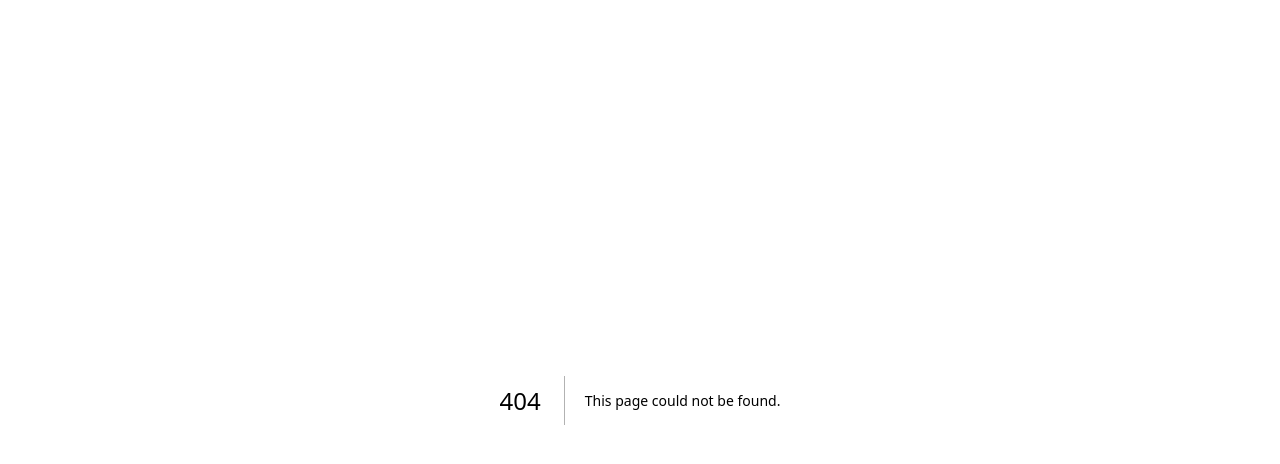
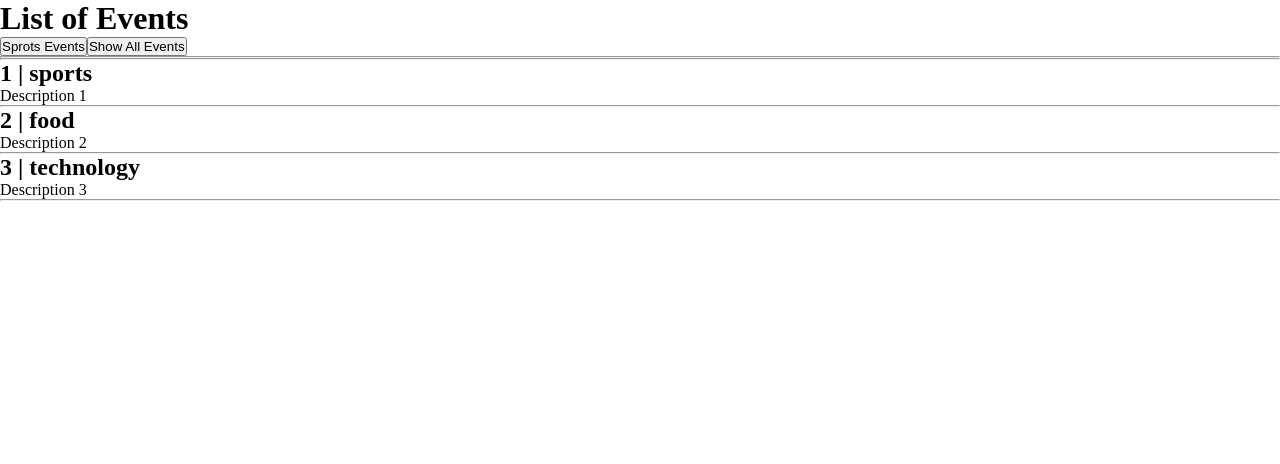
Before and after one commit to Marshood/nextJS, a Next.js app: page /events in a window 1280 px wide. Before the commit this address had no page. Shown: the top 464 px of the page. Built offline with nearby package versions, Linux system fonts and the light colour scheme; data requests are answered from the project's data file.

Commit message:
Pre rendering + Client side Data Fetching 38

```diff
--- a/db.json
+++ b/db.json
@@ -1,4 +1,27 @@
 {
+  "events": [
+    {
+      "id": 1,
+      "title": "Event 1",
+      "category": "sports",
+      "description": "Description 1",
+      "date": "April 25"
+    },
+    {
+      "id": 2,
+      "title": "Event 2",
+      "category": "food",
+      "description": "Description 2",
+      "date": "May 25"
+    },
+    {
+      "id": 3,
+      "title": "Event 3",
+      "category": "technology",
+      "description": "Description 3",
+      "date": "Oct 25"
+    }
+  ],
   "dashboard": {
     "posts": 6,
     "likes": 12,
--- /dev/null
+++ b/pages/events.tsx
@@ -0,0 +1,68 @@
+import React, { useState } from 'react'
+import { useRouter } from 'next/router'
+
+const EventList = ({ eventList }: any) => {
+  const [events, setEvents] = useState(eventList)
+  const router = useRouter()
+  return (
+    <>
+      <h1>List of Events</h1>
+      <button
+        onClick={() => {
+          fetcSportsEvents(setEvents, router)
+        }}
+      >
+        Sprots Events
+      </button>
+      <button
+        onClick={() => {
+          fetcAllEvents(setEvents, router)
+        }}
+      >
+        Show All Events
+      </button>
+      <hr /> <hr />
+      {events.map((event: any) => {
+        return (
+          <>
+            <div key={event.id}>
+              <h2>
+                {event.id} {event.titke} {event.data} | {event.category}
+              </h2>
+              <p>{event.description}</p>
+              <hr />
+            </div>
+          </>
+        )
+      })}
+    </>
+  )
+}
+const fetcSportsEvents = async (
+  setEvents: (data: any) => void,
+  router: any,
+) => {
+  const response = await fetch(`http://localhost:4000/events?category=sports`)
+  const data = await response?.json()
+  setEvents(data)
+  router.push(`/events?category=sports`, undefined, { shallow: true })
+}
+const fetcAllEvents = async (setEvents: (data: any) => void, router: any) => {
+  const response = await fetch(`http://localhost:4000/events`)
+  const data = await response?.json()
+  setEvents(data)
+  router.push(`/events`, undefined, { shallow: true })
+}
+export default EventList
+export async function getServerSideProps(context: { query: any }) {
+  try {
+    const { query } = context
+    const { category } = query
+    const queryString = category ? 'category=sports' : ''
+    const response = await fetch(`http://localhost:4000/events?${queryString}`)
+    const data = await response?.json()
+    return { props: { eventList: data } }
+  } catch (err) {
+    return { props: { eventList: [] } }
+  }
+}
```
